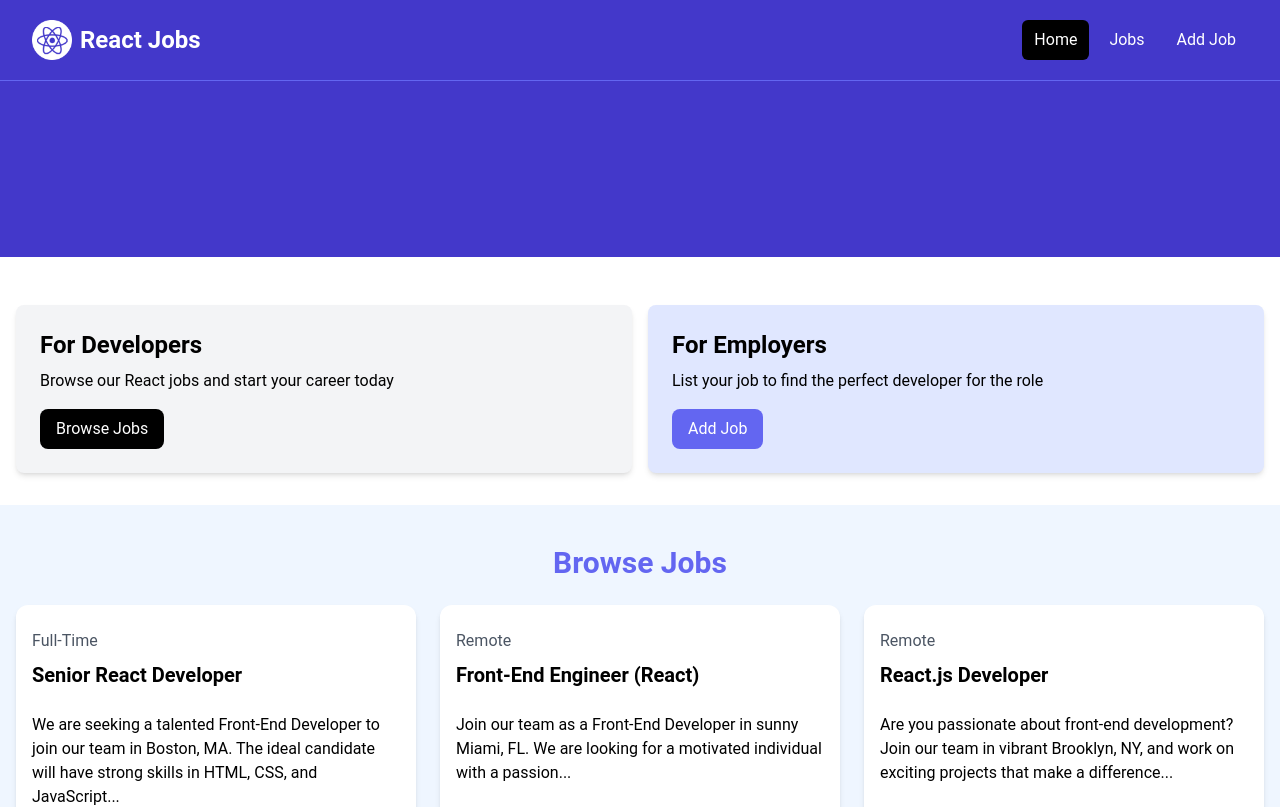
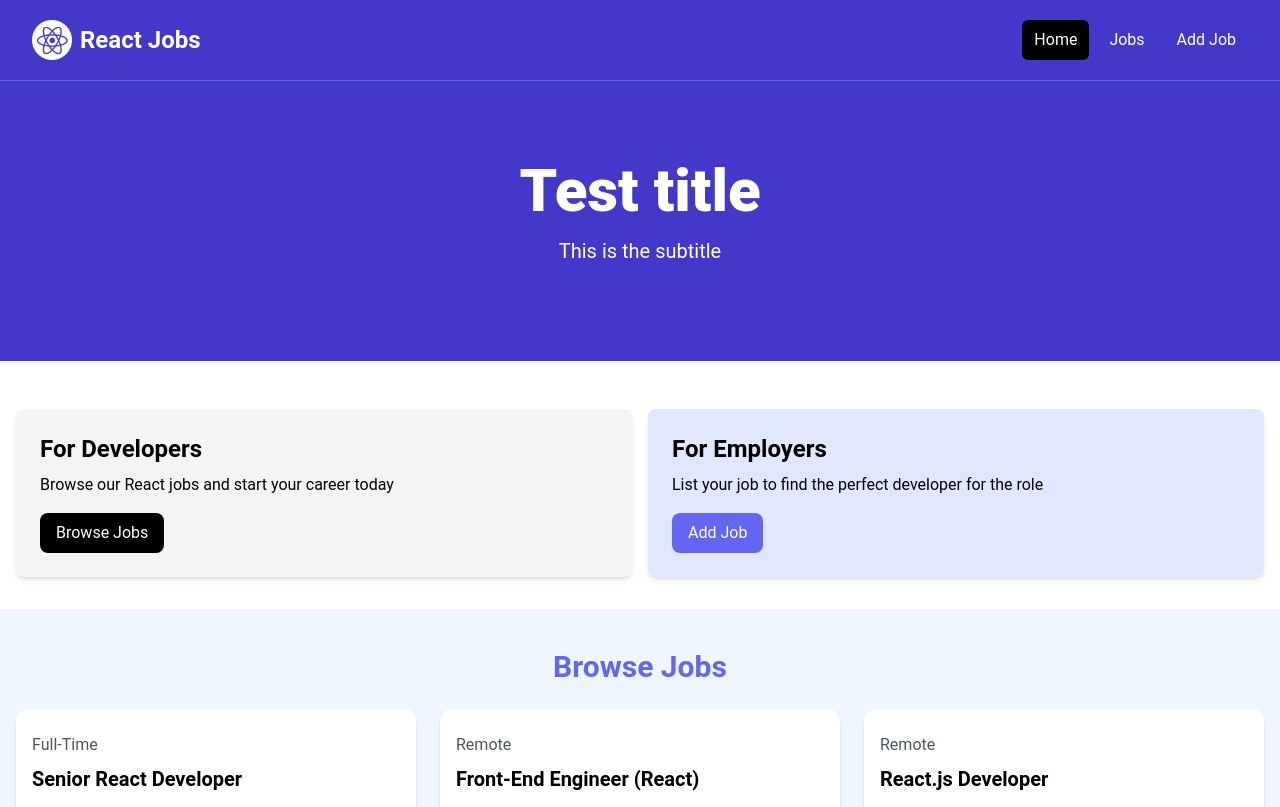
Before and after one commit to crypt096/react-crash-course-2024, a React (Vite) app: page / in a window 1280 px wide. Shown: the top 807 px of the page. Built offline with nearby package versions, Linux system fonts and the light colour scheme.

Commit message:
Update App.tsx

```diff
--- a/src/App.tsx
+++ b/src/App.tsx
@@ -5,7 +5,7 @@ const App = () => {
   return (
     <>
       <Navbar/>
-      <Hero/>
+      <Hero title="Test title" subtitle="This is the subtitle" />
 
       {/* <!-- Developers and Employers --> */}
       <section className="py-4">
```
